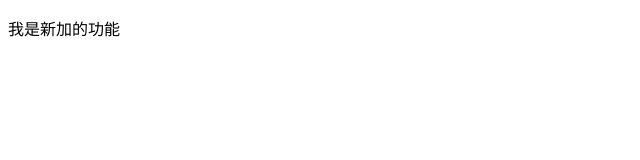
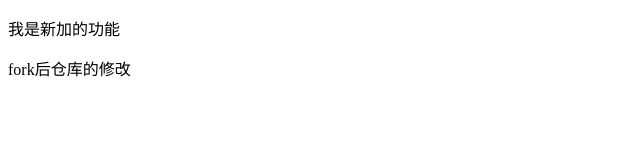
Before and after one commit to zanjiahao/git-instruct, a plain HTML site: page index.html in a window 1280 px wide. Shown: the whole page, without its empty margins (0-640 px from the left). Drawn offline with Linux system fonts and the light colour scheme.

Commit message:
Code Source From: Self Code Description: Jira: # 市场项目编号:

```diff
--- a/index.html
+++ b/index.html
@@ -8,5 +8,6 @@
 </head>
 <body>
   <p>我是新加的功能</p>
+  <p>fork后仓库的修改</p>
 </body>
 </html>
```
